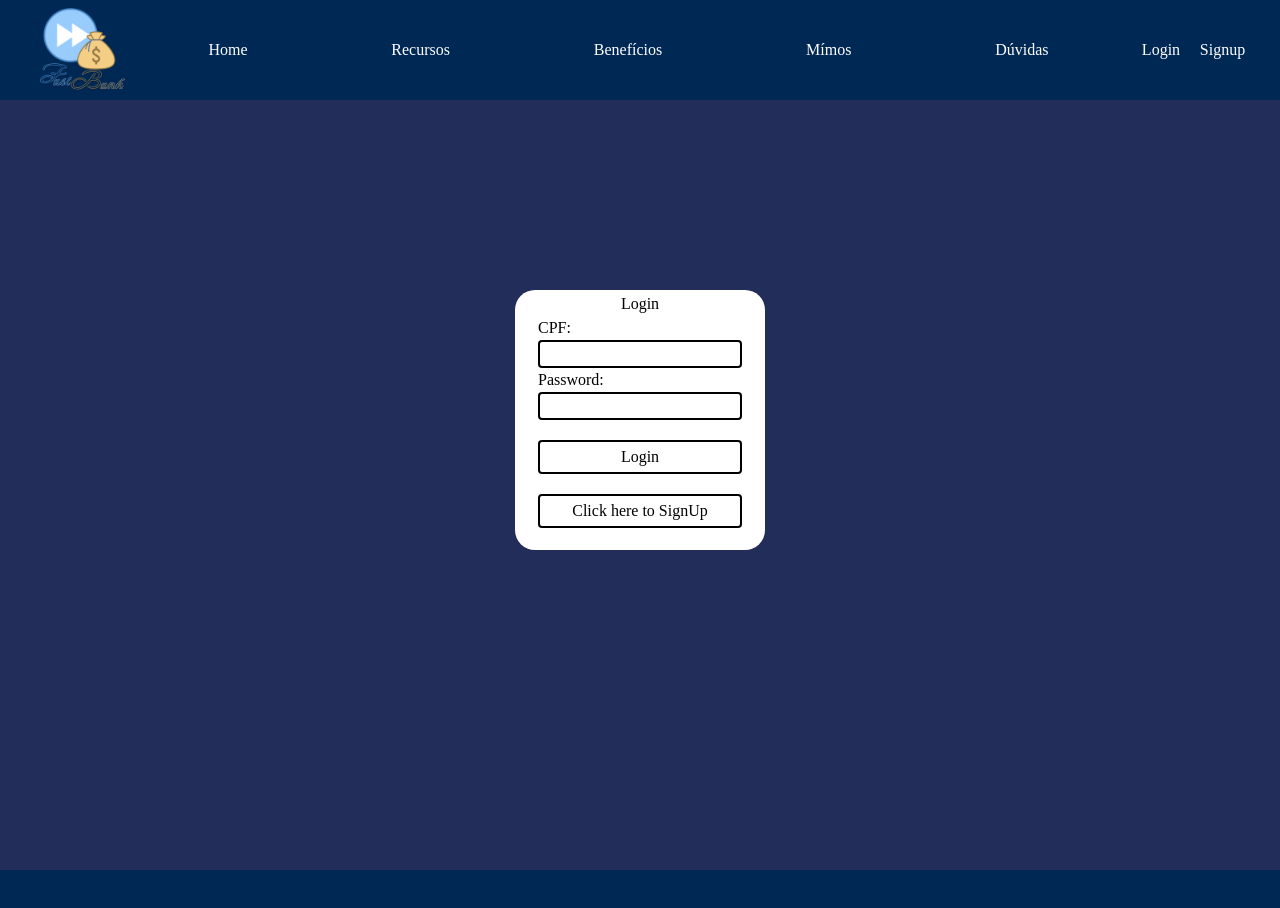
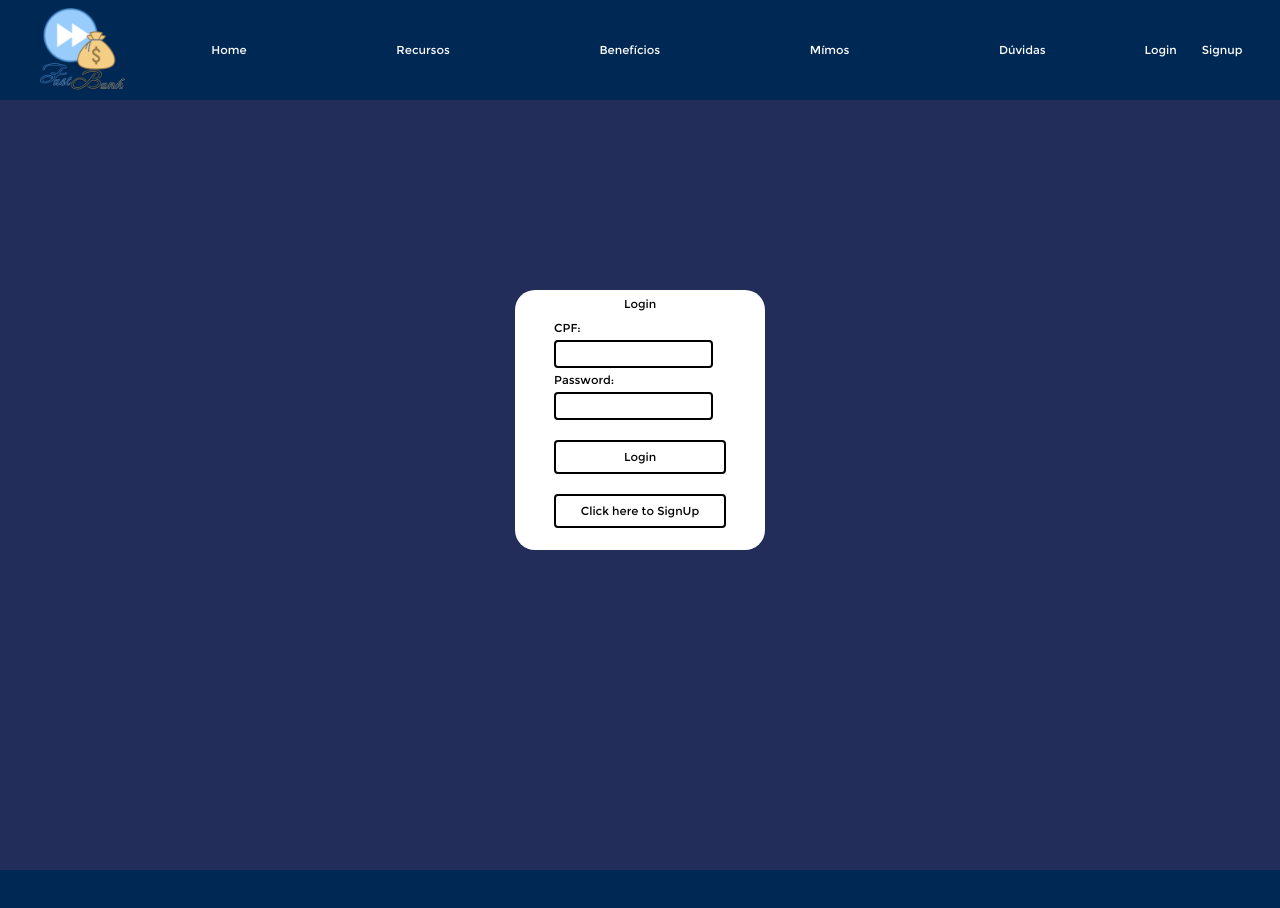
Before and after one commit to jgvlf/FastBank, a React (Vite) app in the folder frontend/core-front/: page /login in a window 1280 px wide. Shown: the top 908 px of the page. Built offline with nearby package versions, Linux system fonts and the light colour scheme.

Commit message:
👌 IMPROVE: Add "NATS" Custom Font.

```diff
--- a/frontend/core-front/src/components/Pages/SignUpPage/SignUpMainPage.jsx
+++ b/frontend/core-front/src/components/Pages/SignUpPage/SignUpMainPage.jsx
@@ -5,7 +5,6 @@ import { Forms } from "./Forms";
 export function SignUpMainPage(){
     return(
         <BackGround>
-            <h1>SignUp</h1>
             <Forms/>
         </BackGround>
     )
--- a/frontend/core-front/src/index.css
+++ b/frontend/core-front/src/index.css
@@ -7,8 +7,13 @@
   padding: 0;
 }
 
+@font-face {
+  font-family: NATS;
+  src: url(assets/font/NATS-Regular.ttf);
+}
+
 .font_default{
-  font-family: 'NATS';
+  font-family: NATS;
   color: white;
   font-weight: normal;
 }
```
Also changed, not shown: frontend/core-front/src/assets/font/NATS-Regular.ttf (added).
